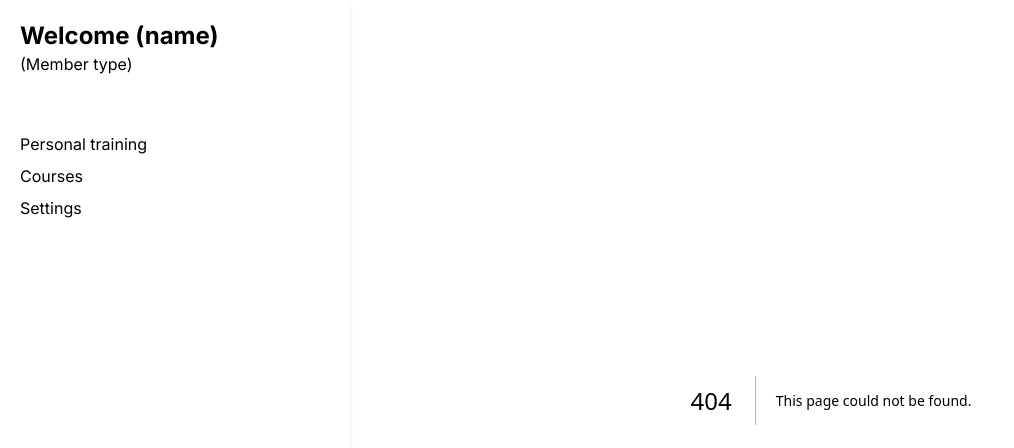
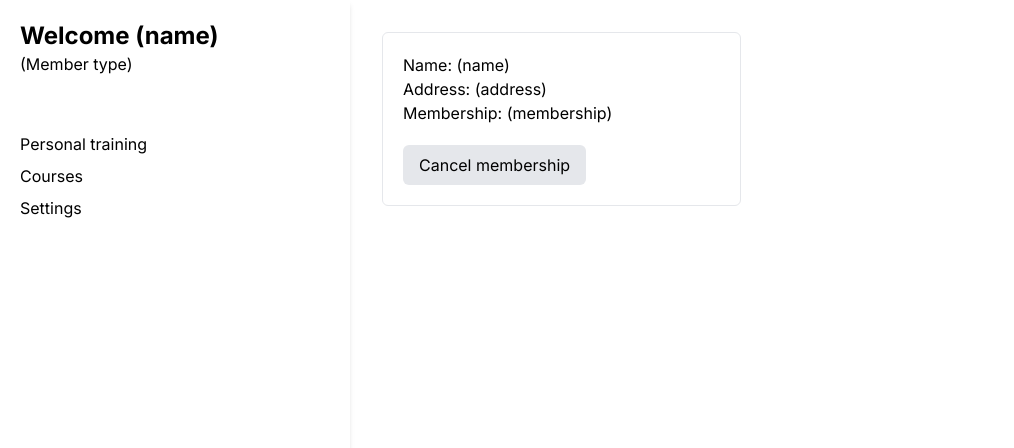
Before and after one commit to 404Luuk/hackathon-one, a Next.js app: page /settings in a window 1280 px wide. Before the commit this address had no page. Shown: the top 448 px of the page, without its empty margins (0-1014 px from the left). Built offline with nearby package versions, Linux system fonts and the light colour scheme.

Commit message:
added basic membership card

```diff
--- /dev/null
+++ b/app/settings/page.tsx
@@ -0,0 +1,11 @@
+import SettingsCard from "@/components/SettingsCard/SettingsCard";
+
+const page = () => {
+  return (
+    <div className="mt-8">
+      <SettingsCard />
+    </div>
+  );
+};
+
+export default page;
--- /dev/null
+++ b/components/SettingsCard/SettingsCard.tsx
@@ -0,0 +1,12 @@
+const SettingsCard = () => {
+  return (
+    <div className="border w-[40%] p-5 rounded-md">
+      <h3>Name: (name)</h3>
+      <h3>Address: (address)</h3>
+      <h3>Membership: (membership)</h3>
+      <button className="bg-gray-200 p-4 py-2 rounded-md mt-5">Cancel membership</button>
+    </div>
+  );
+};
+
+export default SettingsCard;
```
